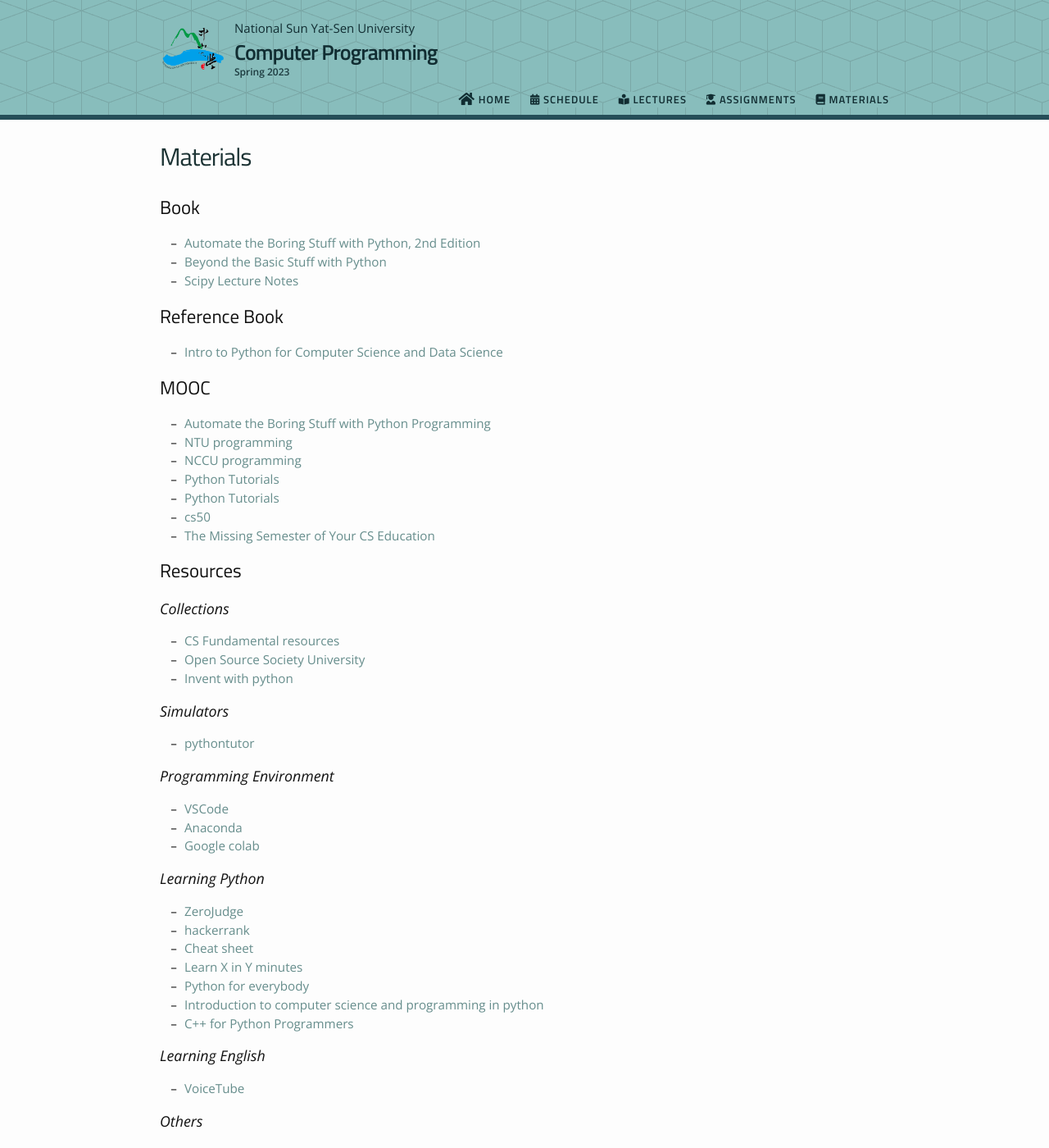
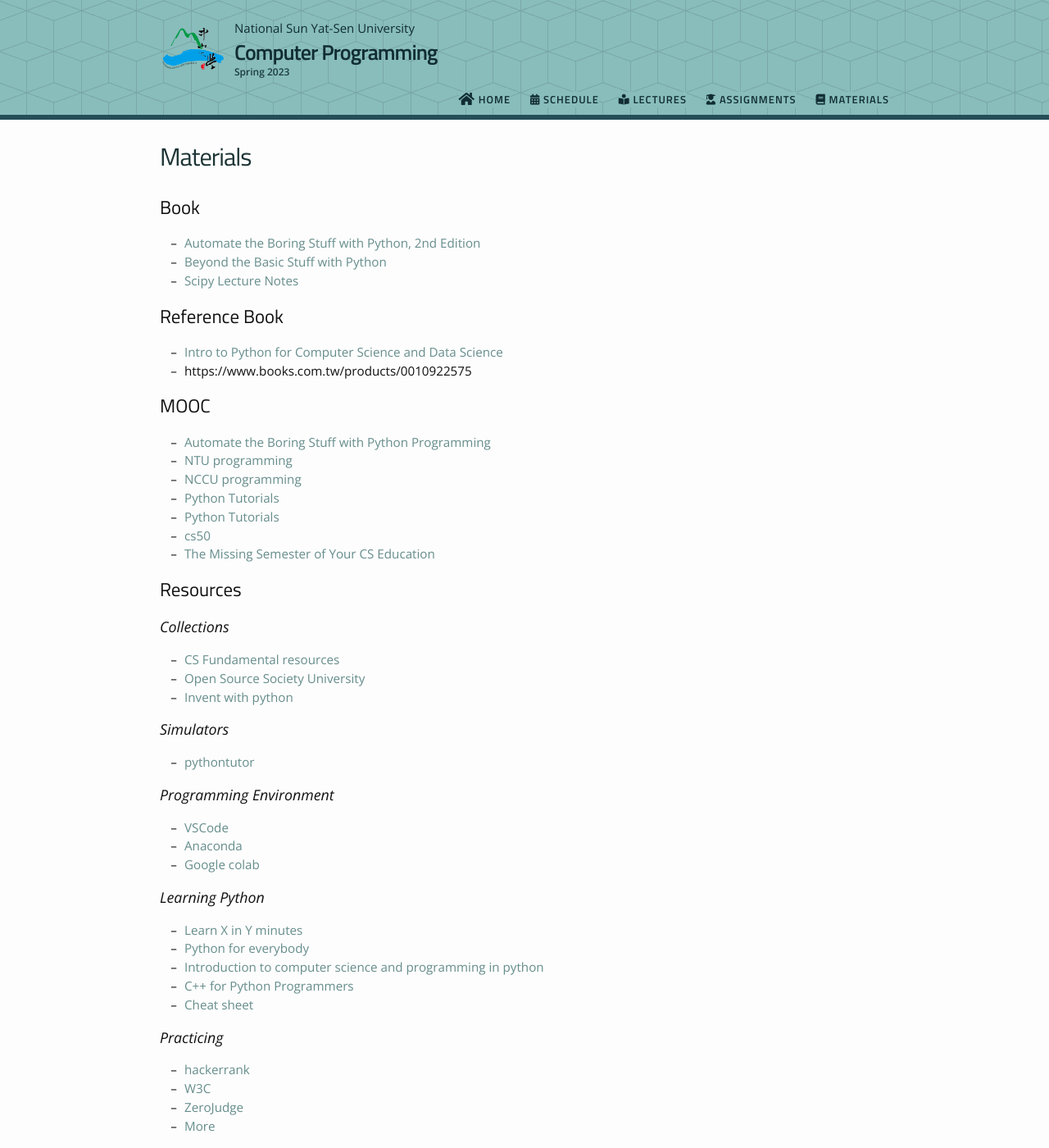
Before and after one commit to phonchi/nsysu-math106A-2023, a Jekyll site: the page built from materials.md, in a window 1280 px wide and 1400 px high. Shown: the whole window at 82% size. Built offline with Jekyll 4.4.1, drawn with Linux system fonts in a browser that asks for light colours; nearby versions of some CDN libraries.

Commit message:
Update materials.md

```diff
--- a/materials.md
+++ b/materials.md
@@ -13,6 +13,7 @@ permalink: /materials/
 
 ## Reference Book
 * [Intro to Python for Computer Science and Data Science](https://www.amazon.com/Intro-Python-Computer-Science-Data/dp/1292364904)
+* https://www.books.com.tw/products/0010922575
 
 
 ## MOOC
@@ -39,13 +40,18 @@ permalink: /materials/
 * [Google colab](https://colab.research.google.com/notebooks/intro.ipynb#recent=true)
 
 ### Learning Python
-* [ZeroJudge](https://zerojudge.tw/)
-* [hackerrank](https://www.hackerrank.com/domains/python)
-* [Cheat sheet](https://github.com/ehmatthes/pcc_2e/blob/master/cheat_sheets/beginners_python_cheat_sheet_pcc_all.pdf)
 * [Learn X in Y minutes](https://learnxinyminutes.com/docs/python/)
 * [Python for everybody](https://www.py4e.com/)
 * [Introduction to computer science and programming in python](https://ocw.mit.edu/courses/6-0001-introduction-to-computer-science-and-programming-in-python-fall-2016/)
 * [C++ for Python Programmers](https://cs.berea.edu//cpp4python/index.html)
+* [Cheat sheet](https://github.com/ehmatthes/pcc_2e/blob/master/cheat_sheets/beginners_python_cheat_sheet_pcc_all.pdf)
+
+### Practicing
+* [hackerrank](https://www.hackerrank.com/domains/python)
+* [W3C](https://www.w3schools.com/python/python_exercises.asp)
+* [ZeroJudge](https://zerojudge.tw/)
+* [More](https://geekflare.com/coding-challenges-to-sharpen-thinking/)
+
 
 ### Learning English
 * [VoiceTube](https://tw.voicetube.com/)
```
